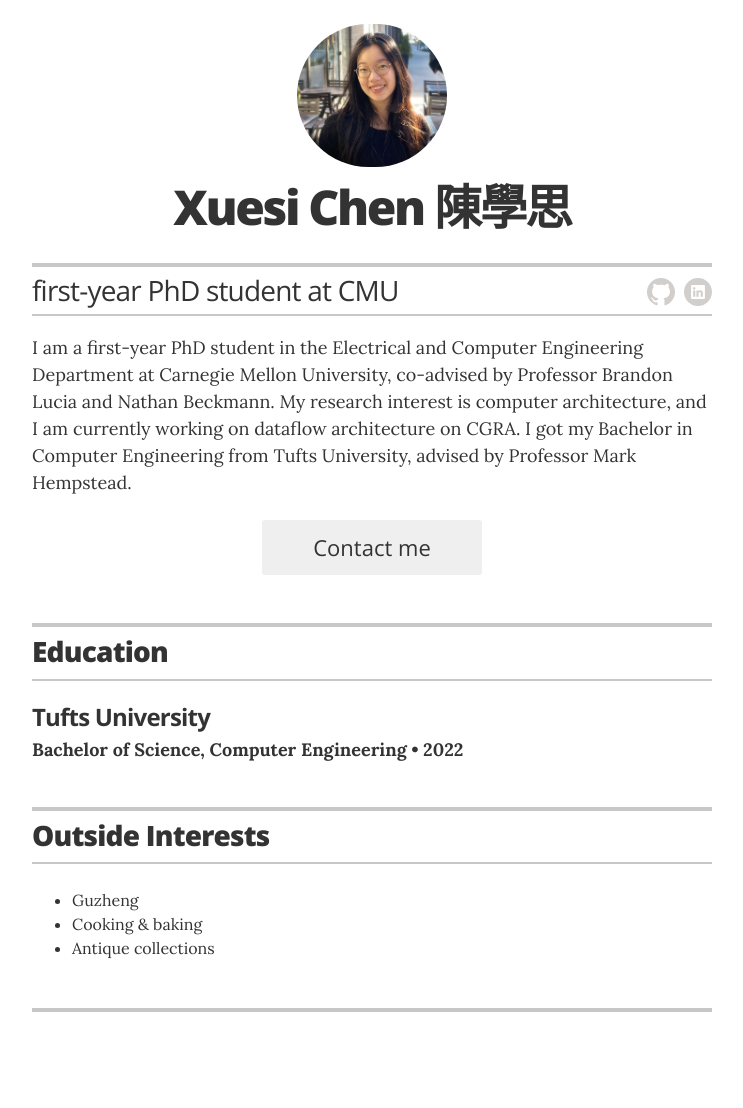
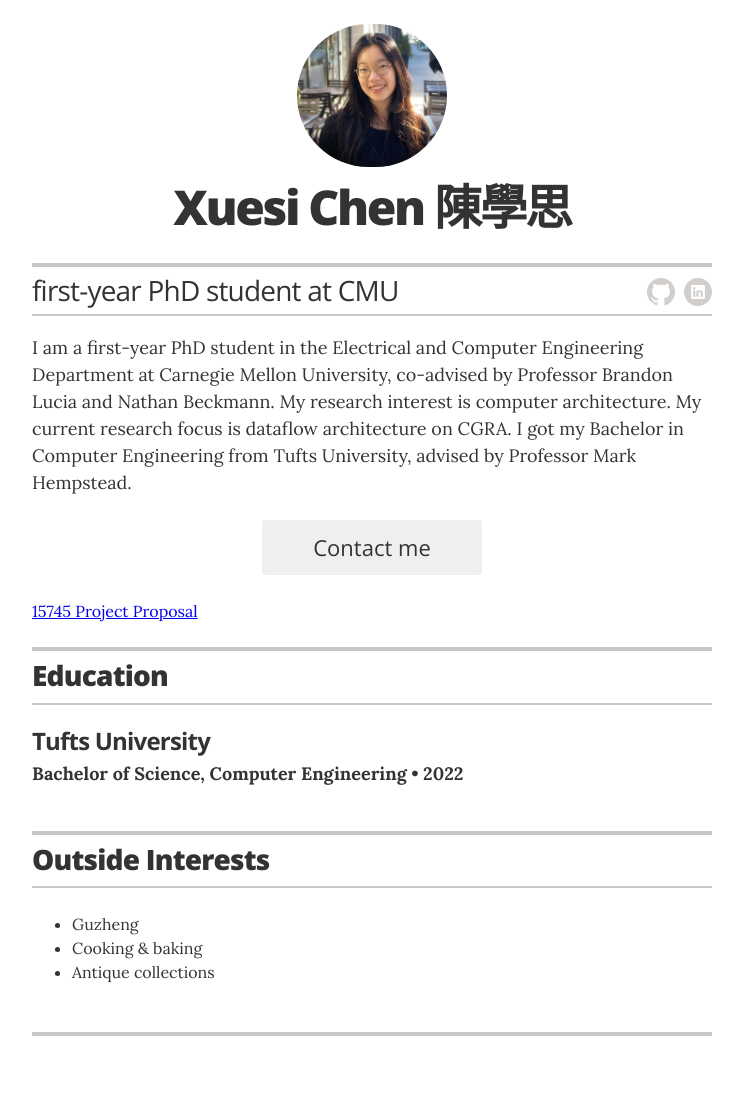
Before and after one commit to XuesiChen/xuesichen.github.io, a Jekyll site: the page built from index.html, in a window 1280 px wide. Shown: the whole page, without its empty margins (268-1011 px from the left). Built offline with Jekyll 4.4.1, drawn with Linux system fonts in a browser that asks for light colours; before the commit the page ends 1084 px from its top, so only the background shows below that.

Commit message:
incroporate the project proposal draft to the website

```diff
--- a/_config.yml
+++ b/_config.yml
@@ -20,7 +20,7 @@
 resume_header_intro: "<p>I am a first-year PhD student in the Electrical and
 Computer Engineering Department at Carnegie Mellon University, co-advised by
 Professor Brandon Lucia and Nathan Beckmann. My research interest is computer
-architecture, and I am currently working on dataflow architecture on CGRA. I
+architecture. My current research focus is dataflow architecture on CGRA. I
 got my Bachelor in Computer Engineering from Tufts University, advised by
 Professor Mark Hempstead.</p>"
 
--- a/_layouts/resume.html
+++ b/_layouts/resume.html
@@ -41,6 +41,7 @@
 
         {% if site.resume_looking_for_work == 'yes' %}
         <a href="mailto:{{ site.resume_contact_email }}" class="contact-button no-print" itemprop="email">Contact me</a>
+        <a href="https://kristenxchen.github.io/pdf/Project_Proposal.pdf">15745 Project Proposal</a>
         {% elsif site.resume_looking_for_work == 'no' %}
         <a class="contact-button not-looking no-print">I'm not looking for work right now.</a>
         {% else %}
```
Also changed, not shown: _data/projects.yml (added), 2 other files.
